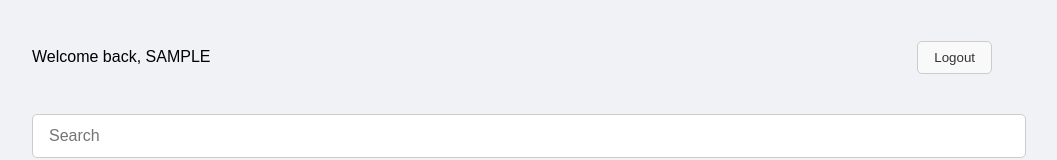
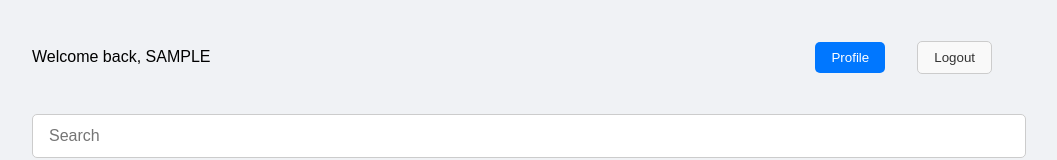
Before and after one commit to sayunrk/Search-the-professionals, a React (Vite) app in the folder frontend/: page /home in a window 1280 px wide. Shown: the top 160 px of the page, without its empty margins (128-1185 px from the left). Built offline with nearby package versions, Linux system fonts and the light colour scheme; no server answers; sample sign-in values are in the browser's storage.

Commit message:
profile little bit

```diff
--- a/frontend/src/App.tsx
+++ b/frontend/src/App.tsx
@@ -6,6 +6,7 @@ import Register from './features/register/register'
 import Home from './features/home/home'
 import LoginGuard from './shared/Guards/loginGuard'
 import AuthGuard from './shared/Guards/authGuard'
+import Profile from './features/Profile/profile'
 
 function App() {
   //functionality
@@ -14,7 +15,7 @@ function App() {
   return (
     //html
     <Routes>
-      <Route path='/' element={<Navigate to="/Login" replace />}/>
+      <Route path='/' element={<Navigate to="/login" replace />}/>
       <Route path='/login' element={
         <LoginGuard>
         <Login/>
@@ -30,6 +31,11 @@ function App() {
           <Home/>
         </AuthGuard>
           }/>
+        <Route path='/profile' element={
+        <AuthGuard>
+          <Profile/>
+        </AuthGuard>
+        }/>
     </Routes>
   )
 }
--- /dev/null
+++ b/frontend/src/features/Profile/profile.tsx
@@ -0,0 +1,18 @@
+import './profile.css';
+
+export default function Profile() {
+  const user = JSON.parse(localStorage.getItem('currentUser') || '{}');
+
+  if (!user || !user.username) {
+    return <div>No user data found.</div>;
+  }
+
+  return (
+    <div className="profile-container">
+      <h2>Profile</h2>
+      <p><strong>Username:</strong> {user.username}</p>
+      <p><strong>Email:</strong> {user.email || "No email"}</p>
+      <p><strong>Role:</strong> {user.role || "No role set"}</p>
+    </div>
+  );
+}
--- a/frontend/src/features/home/home.tsx
+++ b/frontend/src/features/home/home.tsx
@@ -64,11 +64,20 @@ function Home(){
 
   return (
     <div className="homepage-wrapper">
-      <div className="top-navigation">
+      <div className="top-navigation" style={{ justifyContent: 'space-between', alignItems: 'center' }}>
         <p>Welcome back, {user.username.toUpperCase()}</p>
-        <button onClick={handleLogout} className="button-primary button-light logout-button">
-          Logout
-        </button>
+        <div style={{ display: 'flex', alignItems: 'center' }}>
+          <button
+            onClick={() => navigate('/profile', { state: { user } })}
+            className="button-primary"
+            style={{ marginRight: '1rem' }}
+          >
+            Profile
+          </button>
+          <button onClick={handleLogout} className="button-primary button-light logout-button">
+            Logout
+          </button>
+        </div>
       </div>
 
       <div className="hero-wrapper">
```
Also changed, not shown: frontend/src/features/Profile/profile.css (added).
